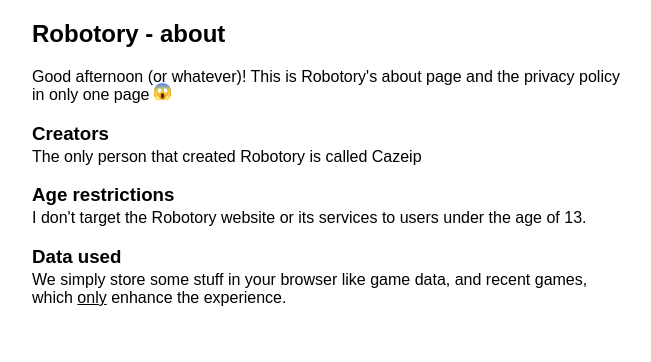
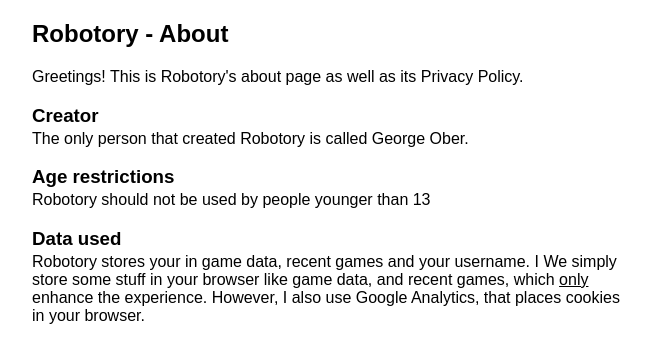
Before and after one commit to George-Ober/Robotory, a website: page public/about.html in a window 1280 px wide. Shown: the whole page, without its empty margins (308-959 px from the left). Drawn offline with Linux system fonts and the light colour scheme.

Commit message:
Privacy policy & Google Analytics

```diff
--- a/public/about.html
+++ b/public/about.html
@@ -33,17 +33,17 @@
   </head>
   <body>
     <div id="content">
-      <h2>Robotory - about</h2>
-      <p>Good afternoon (or whatever)! This is Robotory's about page and the privacy policy in only one page <span class="emoji">😱</span></p>
+      <h2>Robotory - About</h2>
+      <p>Greetings! This is Robotory's about page as well as its Privacy Policy.</p>
 
-      <h3>Creators</h3>
-      <p>The only person that created Robotory is called Cazeip</p>
+      <h3>Creator</h3>
+      <p>The only person that created Robotory is called George Ober.</p>
 
       <h3>Age restrictions</h3>
-      <p>I don't target the Robotory website or its services to users under the age of 13.</p>
+      <p>Robotory should not be used by people younger than 13</p>
 
       <h3>Data used</h3>
-      <p>We simply store some stuff in your browser like game data, and recent games, which <u>only</u> enhance the experience.</p>
+      <p>Robotory stores your in game data, recent games and your username. I We simply store some stuff in your browser like game data, and recent games, which <u>only</u> enhance the experience. However, I also use Google Analytics, that places cookies in your browser.</p>
     </div>
   </body>
 </html>
```
Also changed, not shown: public/index.html (+9 -0 lines).
